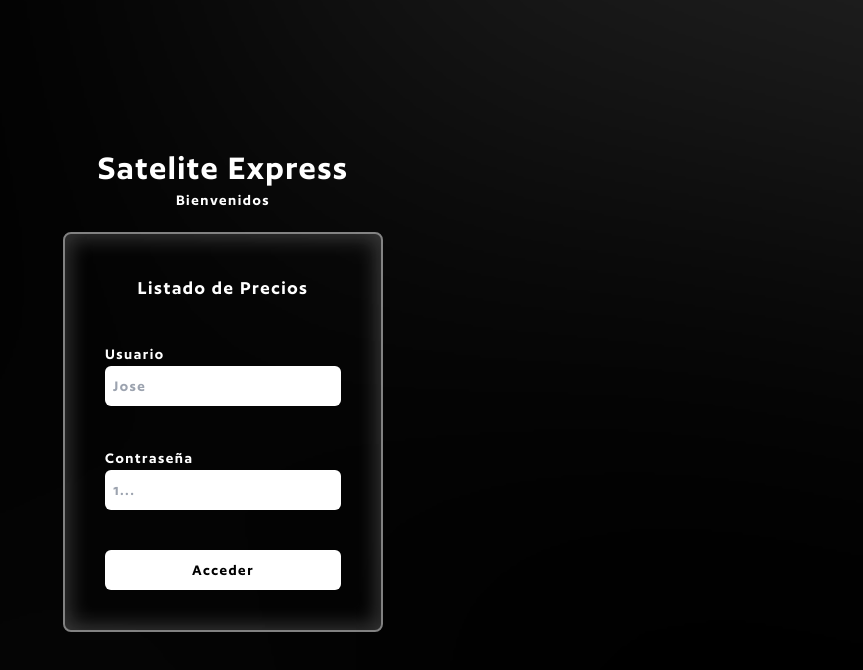
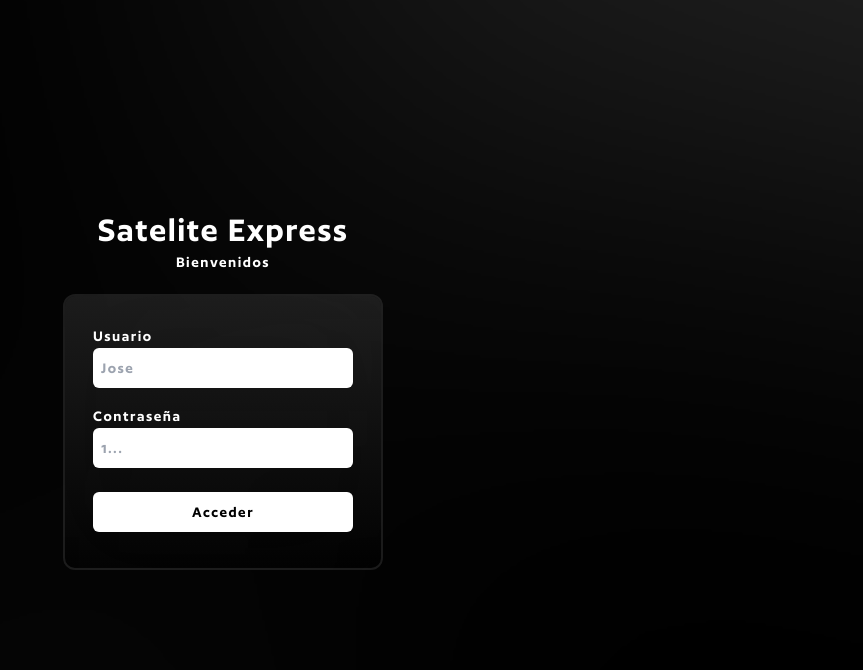
Before and after one commit to cesardarizaleta/Satelite, a React (Create React App) app: page / in a window 1280 px wide. Shown: the top 670 px of the page, without its empty margins (417-1280 px from the left). Built offline with nearby package versions, Linux system fonts and the light colour scheme.

Commit message:
fixing visual

```diff
--- a/src/pages/main.jsx
+++ b/src/pages/main.jsx
@@ -10,8 +10,7 @@ export default function Main() {
                 <p>Bienvenidos</p>
             </Fade>
 
-            <article className="w-80 my-5 rounded-lg flex flex-col justify-between items-center p-10">
-                <h3 className="text-xl">Listado de Precios</h3>
+            <article className="w-80 relative h-fit my-5 rounded-xl flex flex-col gap-4 justify-between items-center p-7">
                 <section className="flex flex-col w-full">
                     <label>Usuario</label>
                     <input className="p-2 transition-all text-black rounded-md outline-none" placeholder="Jose"></input>
@@ -20,7 +19,7 @@ export default function Main() {
                     <label>Contraseña</label>
                     <input className="p-2 transition-all text-black rounded-md outline-none" type="password" placeholder="1..."></input>
                 </section>
-                <button className="w-full bg-white text-black p-2 rounded-md">Acceder</button>
+                <button className="w-full my-2 bg-white text-black p-2 rounded-md">Acceder</button>
             </article>
         </main>
     )
--- a/src/pages/style/main.css
+++ b/src/pages/style/main.css
@@ -12,17 +12,29 @@ main article {
     height: 50%;
     transition: 750ms;
     animation: enter 1s;
-    backdrop-filter: blur(10px);
-    box-shadow: inset 0 0 20px 5px rgba(255, 255, 255,0.2);
-    border: 2px solid rgba(255, 255, 255,0.5);
+    border: 2px solid rgba(255, 255, 255,0.1);
+    backdrop-filter: blur(50px);
+    overflow: hidden;
+
 }
 
-@keyframes enter {
-    0% {
-        height: 0%;
+main article * {
+    z-index: 1;
+}
 
-    }
-    100% {
-        height: 50%;
-    }
+main article::after {
+    content: '';
+    position: absolute;
+    top: 0;
+    left: 0;
+    width: 100%;
+    height: 100%;
+    background: linear-gradient(180deg, #3d3d3d70, transparent);
+    z-index: 0;
+    transition: all 1s;
 }
+
+main article:hover {
+    transform: scale(1.1);
+    border: 2px solid rgba(255, 255, 255,0.4);
+}
```
